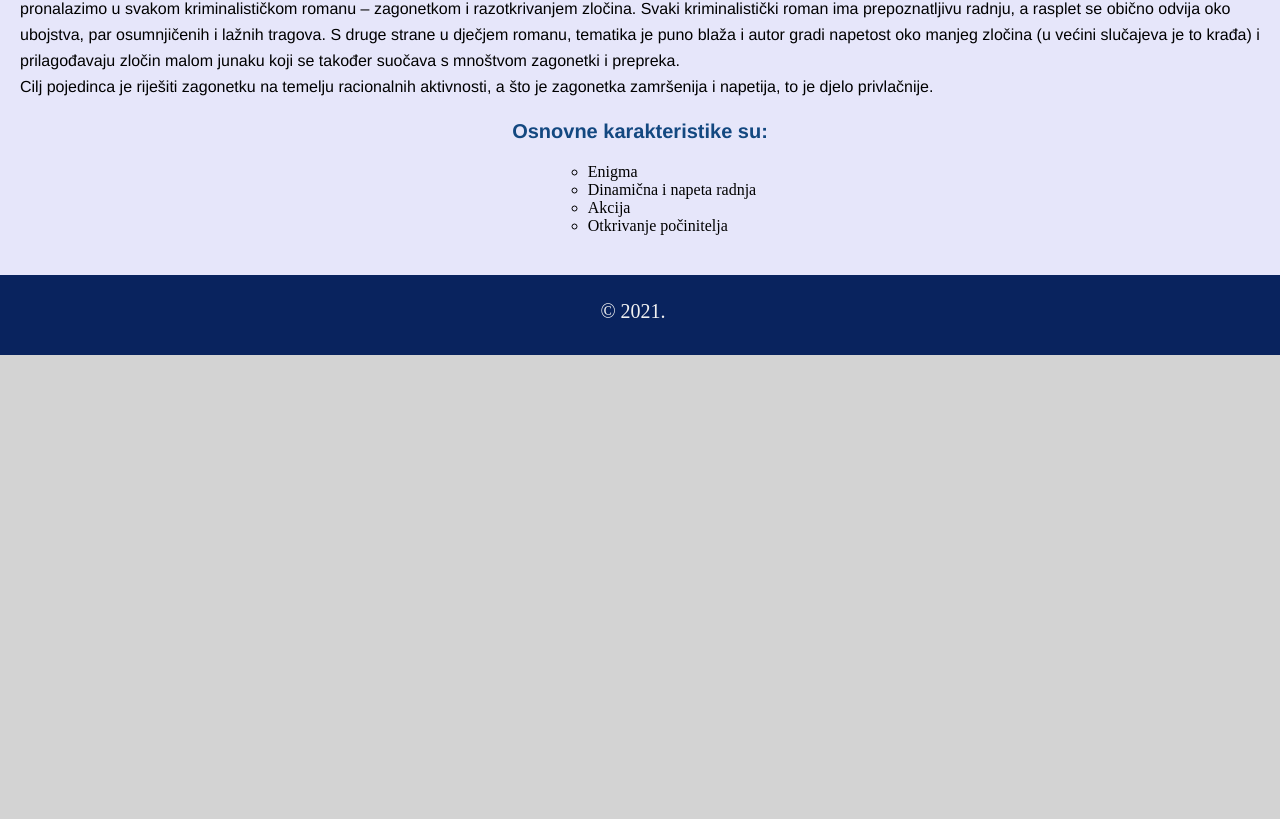
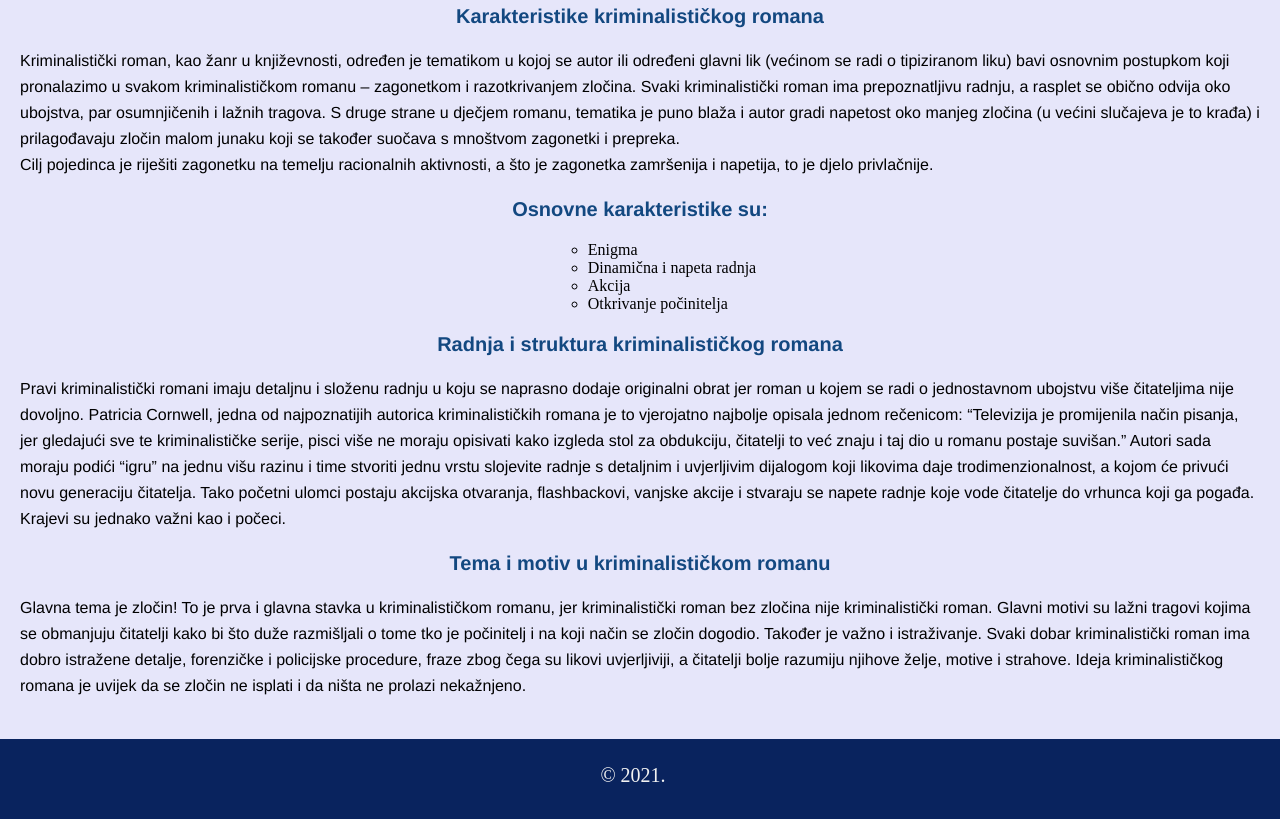
Before and after one commit to klarapo/Krimi-romani, a plain HTML site: page index.html in a window 1280 px wide. Shown: the part 980-1799 px from the top of the page. Before the commit the page ends 1335 px from the top, so only its background shows below. Drawn offline with Linux system fonts and the light colour scheme.

Commit message:
Dodavanje contenta

```diff
--- a/index.html
+++ b/index.html
@@ -5,7 +5,7 @@
     <meta http-equiv="X-UA-Compatible" content="IE=edge">
     <meta name="viewport" content="width=device-width, initial-scale=1.0">
     <title>Krimi knjige</title>
-    <link rel="stylesheet" href="/style.css">
+    <link rel="stylesheet" href="./style.css">
 </head>
 <body>
     <div class="container">
@@ -42,7 +42,7 @@
         <div class="content">
             <h3>Kriminalistički roman</h3>
             <p>Kriminalistički roman je vrsta prozne literature u čijem je djelu (romanu) u središtu čitateljskog i pripovjedačkog zanimanja neki zločin, kriminalna radnja i napeto rasvjetljivanje i otkrivanje koje se događa postepeno, a najčešće za oslonac ima društvene ili psihološke uzroke. Glavni lik u kriminalističkom romanu je uglavnom istražitelj ili detektiv koji razrješava neku kriminalnu radnju i pronalazi krivca.
-                Mnogi kriminalistički romani (popularno zvani “krimići”) nastaju po istom strukturnom uzroku bez velikih književnih zahtjeva i kao takvi se svrstavaju u široki korpus trivijalne ili zabavne književnosti.
+                Mnogi kriminalistički romani (popularno zvani “krimići”) nastaju po istom strukturnom uzroku bez velikih književnih zahtjeva i kao takvi se svrstavaju u široki korpus trivijalne ili zabavne književnosti. Iako se kao žanr pojavio puno ranije, na književnu scenu ulazi u 19. stoljeću zahvaljujući Edgar Allan Poe-u, Émile Gaboriau, Wilkieju Collinsu i Dostojevskom, dok u 20. stoljeću doseže svoju svjetsku slavu zahvaljujući Agathi Christie i njenoj seriji romana u kojoj glavni lik tumači slavni detektiv Poirot, A. Conan Doyle-u i njegovom ciklusu o Sherlocku Holmesu, G. Simenonu koji je napisao mnoga djela o komesaru Maigretu i još mnogim drugim autorima. U hrvatskoj književnosti, najzapaženiji autori su Pavao Pavličić i Goran Tribuson.
             </p>
             <h3>Karakteristike kriminalističkog romana</h3>
             <p>Kriminalistički roman, kao žanr u književnosti, određen je tematikom u kojoj se autor ili određeni glavni lik (većinom se radi o tipiziranom liku) bavi osnovnim postupkom koji pronalazimo u svakom kriminalističkom romanu – zagonetkom i razotkrivanjem zločina.
@@ -57,6 +57,17 @@
                 <li>Otkrivanje počinitelja</li>
             </ul>
 
+            <h3>Radnja i struktura kriminalističkog romana</h3>
+            <p>Pravi kriminalistički romani imaju detaljnu i složenu radnju u koju se naprasno dodaje originalni obrat jer roman u kojem se radi o jednostavnom ubojstvu više čitateljima nije dovoljno. Patricia Cornwell, jedna od najpoznatijih autorica kriminalističkih romana je to vjerojatno najbolje opisala jednom rečenicom: “Televizija je promijenila način pisanja, jer gledajući sve te kriminalističke serije, pisci više ne moraju opisivati kako izgleda stol za obdukciju, čitatelji to već znaju i taj dio u romanu postaje suvišan.”
+                Autori sada moraju podići “igru” na jednu višu razinu i time stvoriti jednu vrstu slojevite radnje s detaljnim i uvjerljivim dijalogom koji likovima daje trodimenzionalnost, a kojom će privući novu generaciju čitatelja. Tako početni ulomci postaju akcijska otvaranja, flashbackovi, vanjske akcije i stvaraju se napete radnje koje vode čitatelje do vrhunca koji ga pogađa. Krajevi su jednako važni kao i počeci.
+            </p>
+
+            <h3>Tema i motiv u kriminalističkom romanu</h3>
+            <p>Glavna tema je zločin! To je prva i glavna stavka u kriminalističkom romanu, jer kriminalistički roman bez zločina nije kriminalistički roman. Glavni motivi su lažni tragovi kojima se obmanjuju čitatelji kako bi što duže razmišljali o tome tko je počinitelj i na koji način se zločin dogodio.
+                Također je važno i istraživanje. Svaki dobar kriminalistički roman ima dobro istražene detalje, forenzičke i policijske procedure, fraze zbog čega su likovi uvjerljiviji, a čitatelji bolje razumiju njihove želje, motive i strahove.
+                Ideja kriminalističkog romana je uvijek da se zločin ne isplati i da ništa ne prolazi nekažnjeno.
+            </p>
+
         </div>
         <!-- kraj contenta -->
 
```
